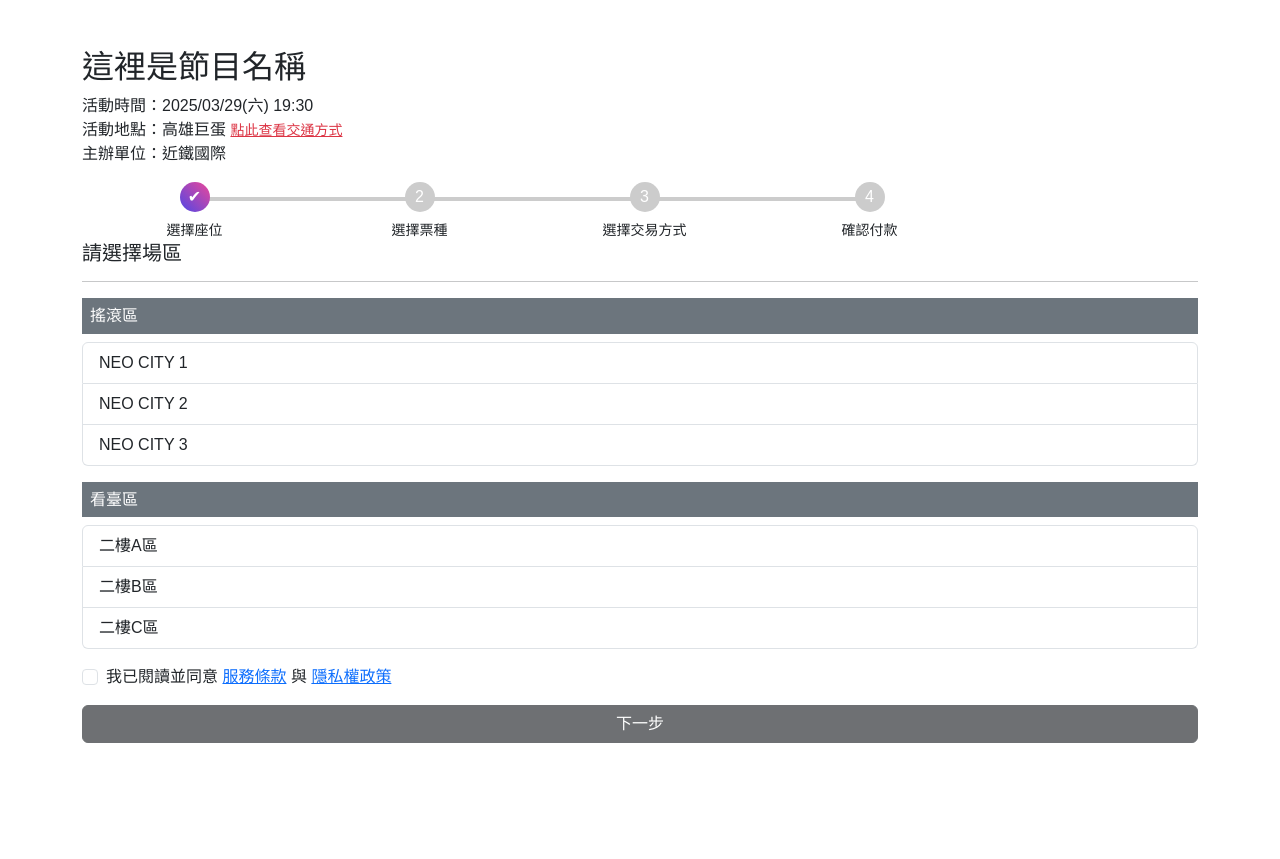
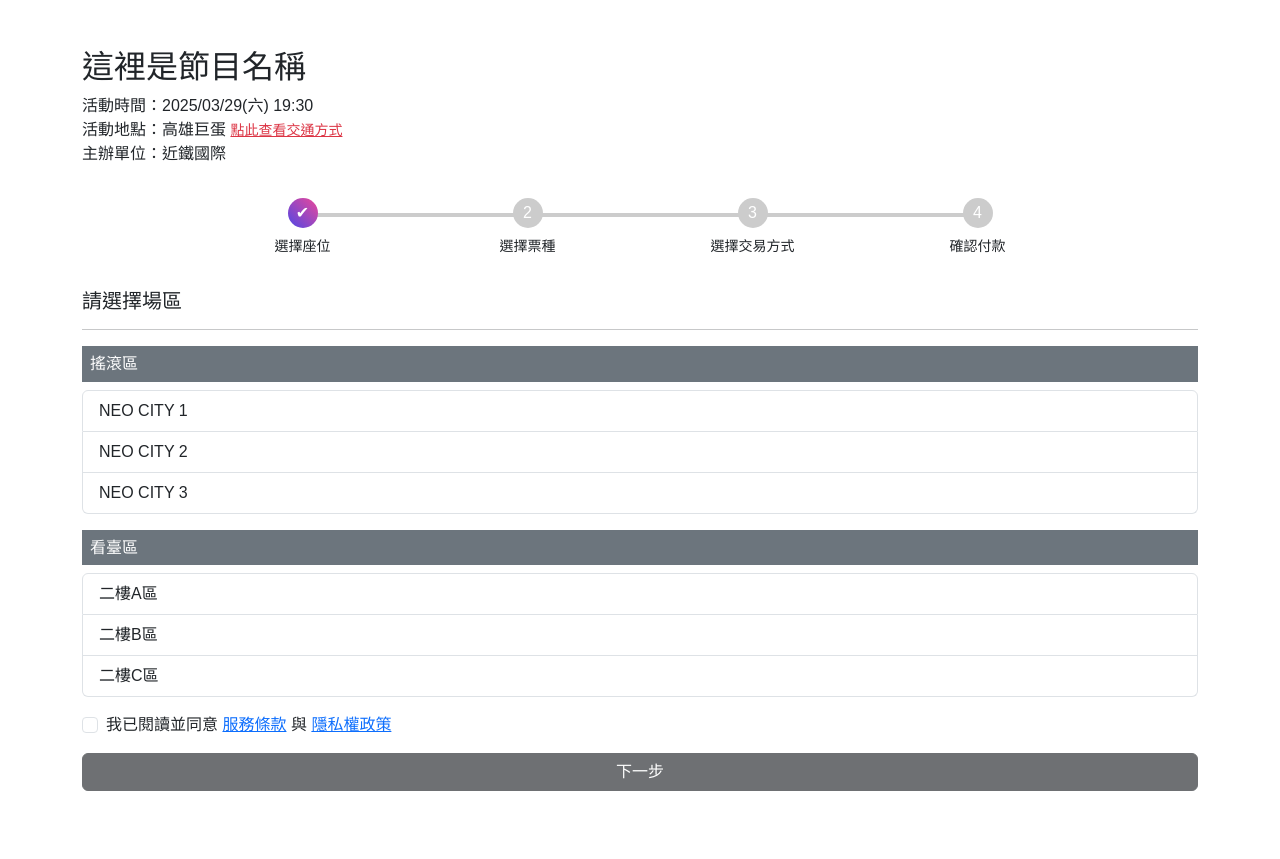
Before and after one commit to Aurororara/ticket-system, a Flask app: page /ticket/select-area in a window 1280 px wide. Shown: the part 74-933 px from the top of the page. Before the commit the page ends 817 px from the top, so only its background shows below. Run offline with Flask 3, Linux system fonts and the light colour scheme.

Commit message:
修改選擇座位畫面

```diff
--- a/static/style.css
+++ b/static/style.css
@@ -24,7 +24,7 @@ button {
   min-height: 100px;
 }
 
-#四燈獎
+/* #四燈獎 */
 .progress-steps-wrapper {
   display: flex;
   justify-content: center;
```
